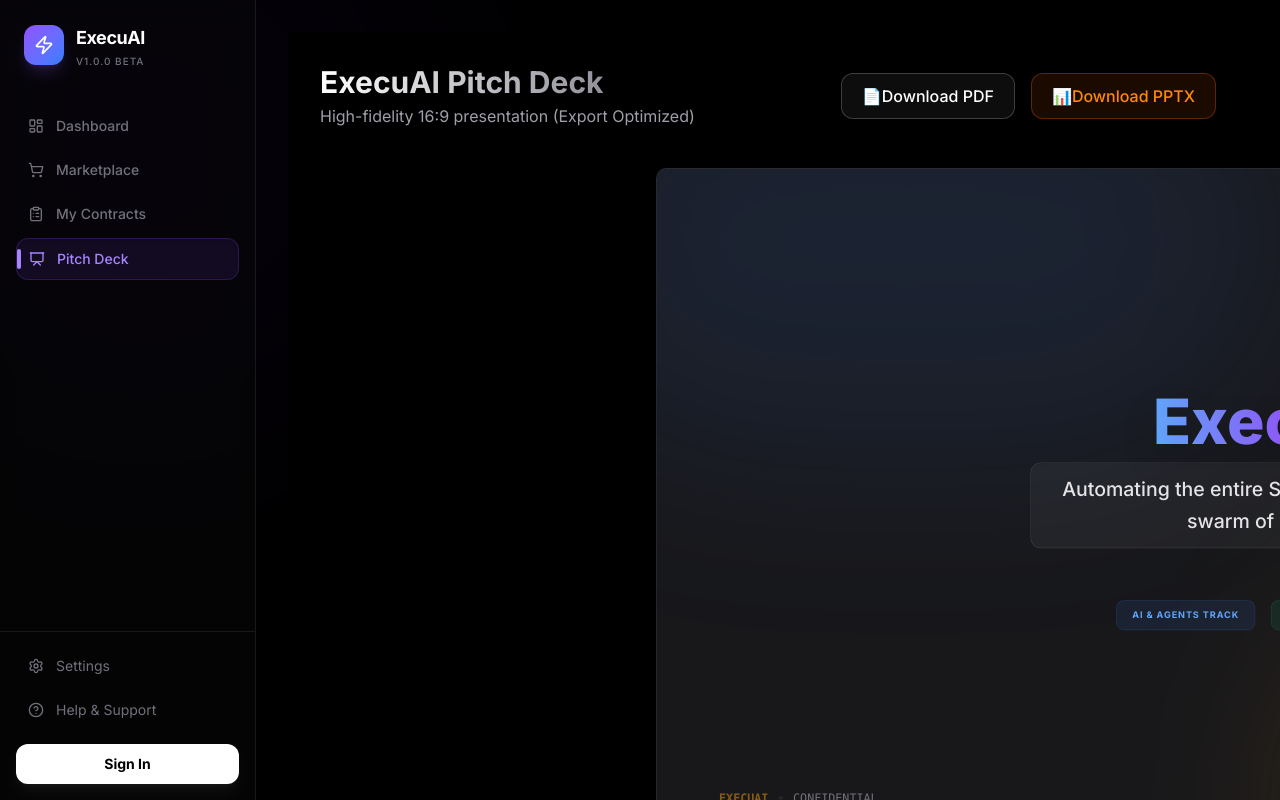
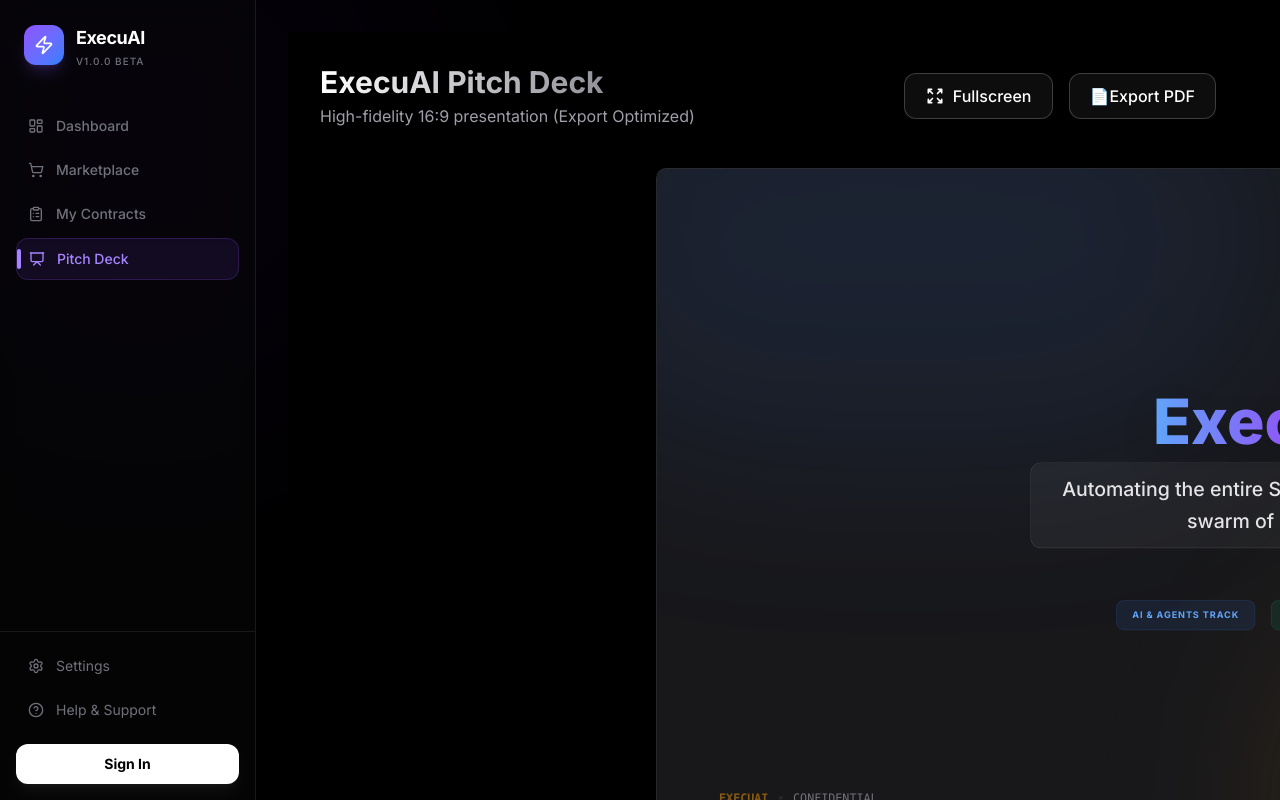
Before and after one commit to Dovineowuor/HederonAI, a Next.js app: page /pitchdeck in a window 1280 px wide. Shown: the top 800 px of the page. Built offline with nearby package versions, Linux system fonts and the light colour scheme; no server answers.

Commit message:
Feat: Add expandable full-screen modal to Pitch Deck UI

```diff
--- a/src/components/PitchDeckViewer.tsx
+++ b/src/components/PitchDeckViewer.tsx
@@ -622,58 +622,20 @@
   // RENDER
   // ----------------------------------------------------
 
-  return (
-    <div className="min-h-screen bg-black text-white p-8 pb-32 font-sans selection:bg-amber-500/30">
+  const [isMaximized, setIsMaximized] = useState(false);
 
-      {/* Header & Controls */}
-      <div className="max-w-7xl mx-auto flex flex-col md:flex-row justify-between items-center mb-10 gap-6">
-        <div>
-          <h1 className="text-3xl font-bold bg-clip-text text-transparent bg-gradient-to-r from-white to-zinc-500 font-sans">
-            ExecuAI Pitch Deck
-          </h1>
-          <p className="text-zinc-400 mt-1 font-sans">High-fidelity 16:9 presentation (Export Optimized)</p>
-        </div>
-
-        <div className="flex gap-4">
-          <button
-            onClick={exportToPDF}
-            disabled={isExporting}
-            className="flex items-center gap-2 px-5 py-2.5 rounded-xl border border-white/20 bg-white/5 hover:bg-white/10 transition disabled:opacity-50 disabled:cursor-not-allowed font-medium font-sans"
-          >
-            {isExporting ? <span className="animate-spin text-xl">⚪</span> : "📄"}
-            Download PDF
-          </button>
-
-          <button
-            onClick={exportToPPTX}
-            disabled={isExporting}
-            className="flex items-center gap-2 px-5 py-2.5 rounded-xl border border-orange-500/30 bg-orange-500/10 hover:bg-orange-500/20 text-orange-400 transition disabled:opacity-50 disabled:cursor-not-allowed font-medium font-sans"
-          >
-            {isExporting ? <span className="animate-spin text-xl">⚪</span> : "📊"}
-            Download PPTX
-          </button>
-        </div>
-      </div>
-
-      {isExporting && (
-        <div className="fixed inset-0 z-50 flex items-center justify-center bg-black/80 backdrop-blur-sm">
-          <div className="text-center p-8 rounded-2xl glass border border-white/10">
-            <div className="text-4xl animate-bounce mb-4">🚀</div>
-            <h2 className="text-2xl font-bold text-white mb-2 font-sans">Rendering Deck...</h2>
-            <p className="text-zinc-400 font-sans">Converting styles to standard RGB/HEX for full compatibility.</p>
-          </div>
-        </div>
-      )}
-
-      {/* Presentation Wrapper */}
+  // The actual slides rendered function to reuse inside and outside modal
+  const renderSlides = () => (
     <div
-        className="max-w-7xl mx-auto space-y-12 drop-shadow-2xl"
+      className={`max-w-7xl mx-auto space-y-12 drop-shadow-2xl ${isMaximized ? "pb-32" : ""}`}
       ref={deckRef}
+      onClick={() => !isMaximized && setIsMaximized(true)}
+      style={{ cursor: isMaximized ? "default" : "zoom-in" }}
     >
       {slides.map((slide, index) => (
         <div
           key={slide.id}
-            className="pitch-slide overflow-hidden relative border border-white/10 rounded-2xl mx-auto"
+          className="pitch-slide overflow-hidden relative border border-white/10 rounded-2xl mx-auto transition-transform hover:border-white/20"
           style={{
             width: "1920px",
             height: "1080px",
@@ -726,6 +688,72 @@
         </div>
       ))}
     </div>
+  );
+
+  return (
+    <div className="min-h-screen bg-black text-white p-8 pb-32 font-sans selection:bg-amber-500/30">
+
+      {/* Header & Controls */}
+      <div className="max-w-7xl mx-auto flex flex-col md:flex-row justify-between items-center mb-10 gap-6 relative z-10">
+        <div>
+          <h1 className="text-3xl font-bold bg-clip-text text-transparent bg-gradient-to-r from-white to-zinc-500 font-sans">
+            ExecuAI Pitch Deck
+          </h1>
+          <p className="text-zinc-400 mt-1 font-sans">High-fidelity 16:9 presentation (Export Optimized)</p>
+        </div>
+
+        <div className="flex gap-4">
+          <button
+            onClick={() => setIsMaximized(true)}
+            className="flex items-center gap-2 px-5 py-2.5 rounded-xl border border-white/20 bg-white/5 hover:bg-white/10 transition font-medium font-sans"
+          >
+            <svg className="w-5 h-5" fill="none" stroke="currentColor" viewBox="0 0 24 24"><path strokeLinecap="round" strokeLinejoin="round" strokeWidth={2} d="M4 8V4m0 0h4M4 4l5 5m11-1V4m0 0h-4m4 0l-5 5M4 16v4m0 0h4m-4 0l5-5m11 5l-5-5m5 5v-4m0 4h-4" /></svg>
+            Fullscreen
+          </button>
+
+          <button
+            onClick={exportToPDF}
+            disabled={isExporting}
+            className="flex items-center gap-2 px-5 py-2.5 rounded-xl border border-white/20 bg-white/5 hover:bg-white/10 transition disabled:opacity-50 disabled:cursor-not-allowed font-medium font-sans"
+          >
+            {isExporting ? <span className="animate-spin text-xl">⚪</span> : "📄"}
+            Export PDF
+          </button>
+        </div>
+      </div>
+
+      {isExporting && (
+        <div className="fixed inset-0 z-[200] flex items-center justify-center bg-black/80 backdrop-blur-sm">
+          <div className="text-center p-8 rounded-2xl glass border border-white/10">
+            <div className="text-4xl animate-bounce mb-4">🚀</div>
+            <h2 className="text-2xl font-bold text-white mb-2 font-sans">Rendering Deck...</h2>
+            <p className="text-zinc-400 font-sans">Converting styles to standard RGB/HEX for full compatibility.</p>
+          </div>
+        </div>
+      )}
+
+      {/* Normal View Presentation Wrapper */}
+      {!isMaximized && renderSlides()}
+
+      {/* Fullscreen Modal View */}
+      {isMaximized && (
+        <div className="fixed inset-0 z-[100] bg-black/95 backdrop-blur-2xl overflow-y-auto w-screen h-screen">
+           <div className="sticky top-0 z-[110] p-6 flex justify-end bg-gradient-to-b from-black/80 to-transparent pointer-events-none">
+             <button
+               onClick={() => setIsMaximized(false)}
+               className="pointer-events-auto flex items-center gap-2 bg-white/10 hover:bg-white/20 text-white px-6 py-3 rounded-full border border-white/20 transition-all shadow-2xl backdrop-blur-md"
+             >
+               <svg className="w-5 h-5" fill="none" stroke="currentColor" viewBox="0 0 24 24"><path strokeLinecap="round" strokeLinejoin="round" strokeWidth={2} d="M6 18L18 6M6 6l12 12" /></svg>
+               Minimize
+             </button>
+           </div>
+
+           <div className="pt-4 pb-32 animate-in fade-in zoom-in-95 duration-300">
+             {renderSlides()}
+           </div>
+        </div>
+      )}
+
     </div>
   );
 }
```
Lines whose indentation alone changed are shown as unchanged.
